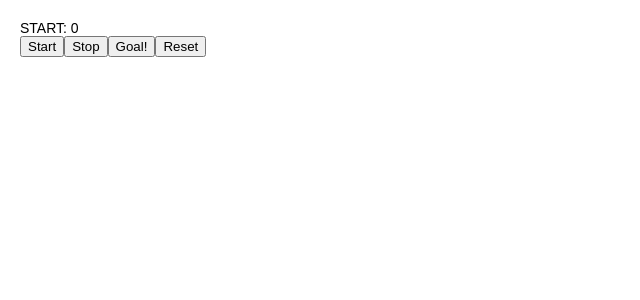
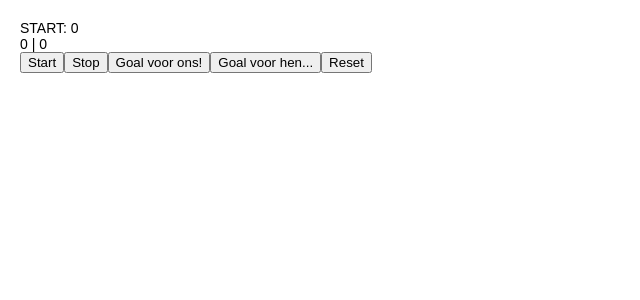
Before and after one commit to thomaux/lzv-match-tracker, a React (Create React App) app: page / in a window 1280 px wide. Shown: the top 300 px of the page, without its empty margins (0-640 px from the left). Built offline with nearby package versions, Linux system fonts and the light colour scheme.

Commit message:
Added scoring per team

```diff
--- a/src/app.tsx
+++ b/src/app.tsx
@@ -12,7 +12,7 @@ interface GameEvent {
     type: GameEventType;
 }
 
-type GameEventType = 'GOAL' | 'PHASE_START' | 'PHASE_END';
+type GameEventType = 'GOAL_US' | 'GOAL_THEM' | 'PHASE_START' | 'PHASE_END';
 type GamePhase = 'START' | 'FIRST' | 'HALF' | 'SECOND' | 'FULL';
 
 export class App extends Component<unknown, AppState> {
@@ -82,7 +82,7 @@ export class App extends Component<unknown, AppState> {
         }
     }
 
-    markGoal() {
+    markGoal(team: number) {
         const currentGamePhase = this.state.gamePhase;
         if (!['FIRST', 'SECOND'].includes(currentGamePhase)) {
             return;
@@ -91,8 +91,8 @@ export class App extends Component<unknown, AppState> {
             events: this.state.events.concat([{
                 seconds: this.state.seconds,
                 gamePhase: currentGamePhase,
-                type: 'GOAL'
-            }])
+                type: !team ? 'GOAL_US' : 'GOAL_THEM'
+            }]),
         });
     }
 
@@ -102,14 +102,21 @@ export class App extends Component<unknown, AppState> {
             <li key={i}>{v.seconds} {v.type} {v.gamePhase}</li>
         )
         );
+        const scoreUs = this.state.events.filter(e => e.type === 'GOAL_US').length;
+        const scoreThem = this.state.events.filter(e => e.type === 'GOAL_THEM').length;
+
         return (
             <div>
                 <div>
                     {this.state.gamePhase}: {this.state.seconds}
                 </div>
+                <div>
+                    {scoreUs} | {scoreThem}
+                </div>
                 <button onClick={() => this.startTimer()}>Start</button>
                 <button onClick={() => this.stopTimer()}>Stop</button>
-                <button onClick={() => this.markGoal()}>Goal!</button>
+                <button onClick={() => this.markGoal(0)}>Goal voor ons!</button>
+                <button onClick={() => this.markGoal(1)}>Goal voor hen...</button>
                 <button onClick={() => this.reset()}>Reset</button>
                 <ul>
                     {events}
```
